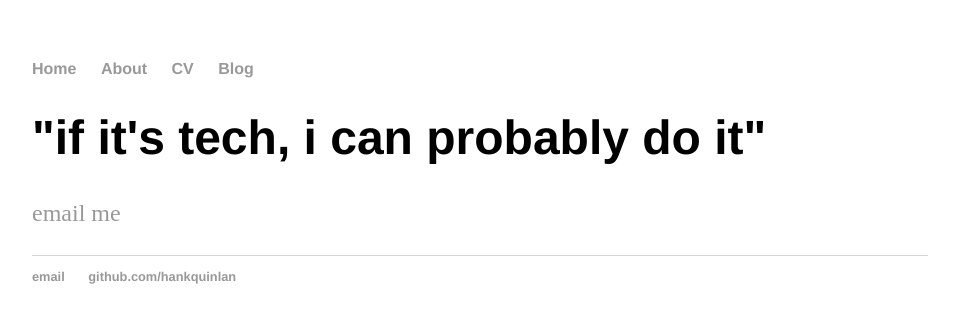
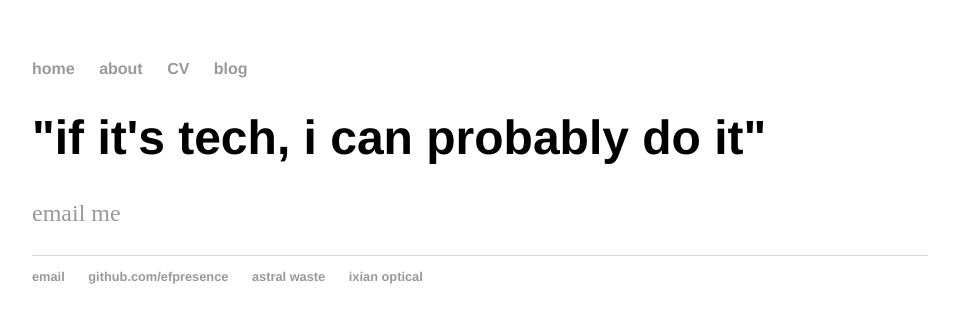
Before and after one commit to efpresence/efpresence.github.io, a Jekyll site: the page built from index.html, in a window 1280 px wide. Shown: the top 323 px of the page, without its empty margins (160-1119 px from the left). Built offline with Jekyll 4.4.1, drawn with Linux system fonts in a browser that asks for light colours.

Commit message:
Update default.html

```diff
--- a/_layouts/default.html
+++ b/_layouts/default.html
@@ -10,10 +10,10 @@
 		<body>
 			<nav>
 	    		<ul>
-	        		<li><a href="/">Home</a></li>
-		        	<li><a href="/about">About</a></li>
+	        		<li><a href="/">home</a></li>
+		        	<li><a href="/about">about</a></li>
 	        		<li><a href="/cv">CV</a></li>
-	        		<li><a href="/blog">Blog</a></li>
+	        		<li><a href="/blog">blog</a></li>
 	    		</ul>
 			</nav>
 			<div class="container">
@@ -23,8 +23,10 @@
 			</div><!-- /.container -->
 			<footer>
 	    		<ul>
-	        		<li><a href="mailto:hankquinlanhub@gmail.com">email</a></li>
-	        		<li><a href="https://github.com/hankquinlan">github.com/hankquinlan</a></li>
+	        		<li><a href="mailto:efpresence@gmail.com">email</a></li>
+	        		<li><a href="https://github.com/efpresence">github.com/efpresence</a></li>
+				<li><a href="www.astralwaste.net">astral waste</a></li>
+				<li><a href="www.ixianoptical.net">ixian optical</a></li>
 				</ul>
 			</footer>
 		</body>
```
